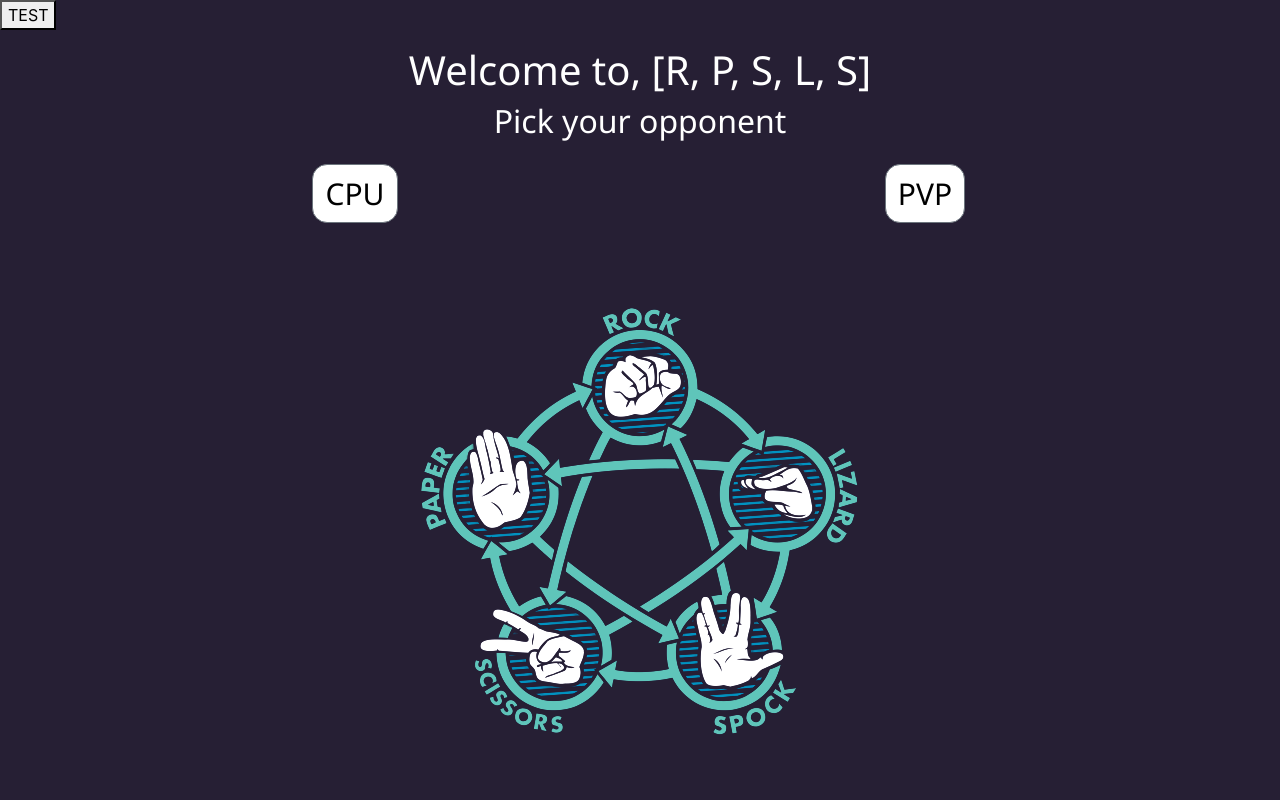
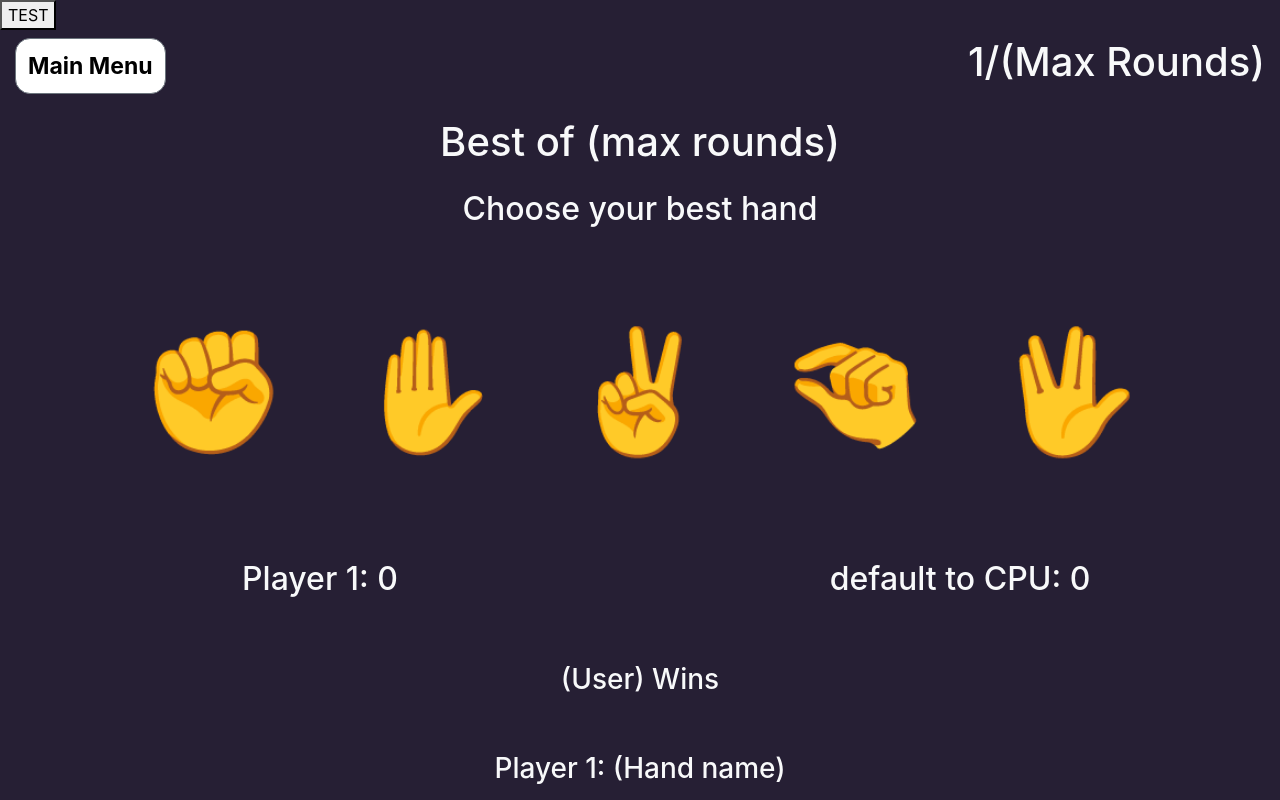
Before and after one commit to TrevorW98/ClassRPSLS, an Angular app in the folder classrpsls/: page / in a window 1280 px wide. Shown: the top 800 px of the page. Built offline with nearby package versions, Linux system fonts and the light colour scheme.

Commit message:
buttons setup for player choices, some interpolate

```diff
--- a/classrpsls/src/app/app-routing.module.ts
+++ b/classrpsls/src/app/app-routing.module.ts
@@ -1,9 +1,11 @@
 import { NgModule } from '@angular/core';
 import { RouterModule, Routes } from '@angular/router';
+import { GameComponent } from './pages/game/game.component';
 import { MainPageComponent } from './pages/main-page/main-page.component';
 
 const routes: Routes = [
-  {path:'', component:MainPageComponent}
+  {path:'', component:GameComponent},
+  { path: '**', component: GameComponent }
 ];
 
 @NgModule({
--- a/classrpsls/src/app/pages/game/game.component.html
+++ b/classrpsls/src/app/pages/game/game.component.html
@@ -22,28 +22,28 @@
             <h2 class="text-light pb-3">Choose your best hand</h2>
         </div>
         <div class="col-2 ">
-            <p class="selection">✊</p>
+            <p class="selection" (click)="playerChoiceSet('rock')">✊</p>
         </div>
         <div class="col-2">
-            <p class="selection">✋</p>
+            <p class="selection" (click)="playerChoiceSet('paper')">✋</p>
         </div>
         <div class="col-2">
-            <p class="selection">✌️</p>
+            <p class="selection" (click)="playerChoiceSet('scissors')">✌️</p>
         </div>
         <div class="col-2">
-            <p class="selection">🤏</p>
+            <p class="selection" (click)="playerChoiceSet('lizard')">🤏</p>
         </div>
         <div class="col-2">
-            <p class="selection">🖖</p>
+            <p class="selection" (click)="playerChoiceSet('spock')">🖖</p>
         </div>
     </div>
 
     <div class="row text-center pt-3 pb-5 mb-2">
         <div class="col-6">
-            <h2 class="text-light">Player 1: (pts)</h2>
+            <h2 class="text-light">Player 1: {{player1pts}}</h2>
         </div>
         <div class="col-6">
-            <h2 class="text-light">(Opponent): (pts)</h2>
+            <h2 class="text-light">{{player2}}: {{player2pts}}</h2>
         </div>
     </div>
     <!--Displays after round has finished-->
@@ -55,7 +55,7 @@
             <h3 class="text-light">Player 1: (Hand name)</h3>
         </div>
         <div class="col-12 pb-5">
-            <h3 class="text-light">(Opponent): (Hand name)</h3>
+            <h3 class="text-light">{{player2}}: (Hand name)</h3>
         </div>
         <div class="col-12">
             <button type="button" class="btn btn-secondary"><b>Next Round</b></button>
--- a/classrpsls/src/app/pages/game/game.component.ts
+++ b/classrpsls/src/app/pages/game/game.component.ts
@@ -7,9 +7,69 @@ import { Component, OnInit } from '@angular/core';
 })
 export class GameComponent implements OnInit {
 
+  p1turn: boolean = true;
+  p1choice: string = "";
+  p2choice: string = "";
+  player1pts: number = 0;
+  player2pts: number = 0;
+  player2: string = "default to CPU"
+
   constructor() { }
 
   ngOnInit(): void {
   }
 
+
+  //game engine start
+  playerChoiceSet(value: string) {
+    console.log(value);
+
+    //first player
+    if (this.p1turn) {
+      this.p1choice = value;
+      this.p1turn = false;
+    } else {
+      //if CPU
+      //PULL FROM API
+      //else if 2P
+
+      this.p2choice = value;
+      console.log([this.p1choice, this.p2choice])
+
+      // method/function to compare
+      this.compareRound(this.p1choice, this.p2choice)
+    }
+
+  }
+
+  compareRound(p1: string, p2:string){
+    if (p1 === p2) {
+      // resultPane.classList.remove("d-none");
+      // roundWinner.innerHTML = `Wah wah wahhhh...you both chose <b>"${p1.toUpperCase()}"</b>. Go again.`;
+      console.log('draw')
+    } else {
+      if (
+        (p1 === "rock" && (p2 === "scissors" || p2 === "lizard")) ||
+        (p1 === "paper" && (p2 === "rock" || p2 === "spock")) ||
+        (p1 === "scissors" && (p2 === "paper" || p2 === "lizard")) ||
+        (p1 === "lizard" && (p2 === "paper" || p2 === "spock")) ||
+        (p1 === "spock" && (p2 === "rock" || p2 === "scissors"))
+      ) {
+        console.log("p1wins")
+        this.player1pts++;
+        // roundWinner.innerHTML = `<b>Player 1</b> wins the round!<br> <b>"${p1.toUpperCase()}"</b> beats <b>"${p2.toUpperCase()}"</b>`;
+      } else {
+        console.log("p2wins")
+        this.player2pts++;
+        // roundWinner.innerHTML = `<b>${playerName}</b> wins the round!<br> <b>"${p2.toUpperCase()}"</b> beats <b>"${p1.toUpperCase()}"</b>`;
+      }
+      // numRounds--;
+      // return numRounds;
+    }
+    // p1Points.innerText = player1pts;
+    // p2Points.innerText = player2pts;
+    // checkRoundsLeft(numRounds, player1pts, player2pts, thresh, playerName);
+    this.p1turn = true;
+  }
+
 }
```
Also changed, not shown: 1 other file (tests, documents, lock files or other folders).
